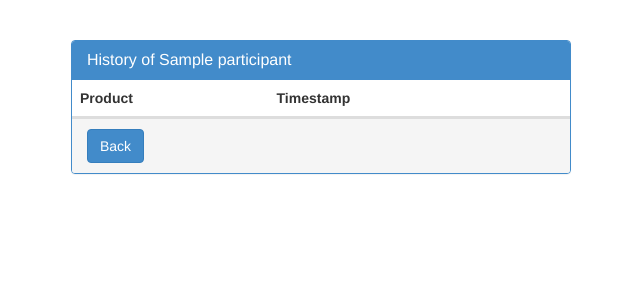
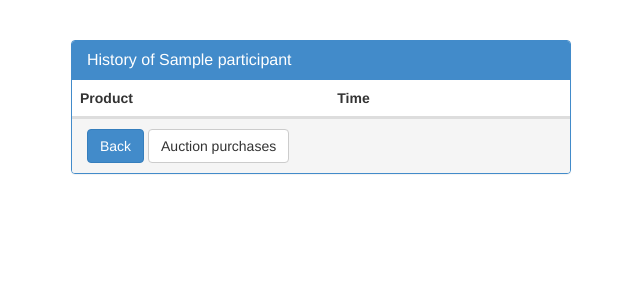
Before and after one commit to martijnluinstra/streep, a Flask app: page /participants/1/history in a window 1280 px wide. Shown: the part 64-364 px from the top of the page, without its empty margins (319-959 px from the left). Run offline with Flask 2, Linux system fonts and the light colour scheme; a user stored in the database is signed in; tables that the repository leaves empty hold one stand-in row (values such as "Sample post"); lists and menus that the app fills with data are empty; parts of the project's set-up code (start-up, migrations or seed data) failed here and were passed over; some libraries are stand-ins or nearby versions.

Commit message:
View a participant's auction history

```diff
--- a/bar/models.py
+++ b/bar/models.py
@@ -58,10 +58,10 @@ class Participant(db.Model):
 
 class Purchase(db.Model):
     CATEGORY_AUCTION = u'auction'
-    CATEGORY_BAR = u'bar'
+    CATEGORY_POS = u'pos'
     CATEGORY_OPTIONS  = [
         (CATEGORY_AUCTION, u'Auction'),
-        (CATEGORY_BAR, u'Bar')
+        (CATEGORY_POS, u'Point of Sale')
     ]
 
     id = db.Column(db.Integer, primary_key=True)
--- a/bar/static/js/bar.js
+++ b/bar/static/js/bar.js
@@ -92,7 +92,7 @@ function create_sync_task(url, item) {
 $("#view-users  .table-bar button[data-type^='history']").click(function(evt){
     evt.preventDefault();
     var participant_id = $(this).data('participant-id');
-    url='/participants/' + participant_id + '/history?show='+config['history_size'];
+    url='/participants/' + participant_id + '/history?limit='+config['history_size'];
 
     $.get(url, {timeout: 3000}, function( data ) {
             show_history_modal($(data).find('.bar-panel'), participant_id);
--- a/bar/templates/participant_history.html
+++ b/bar/templates/participant_history.html
@@ -8,11 +8,15 @@
         <thead>
             <tr>
                 <th>Product</th>
-                <th>Timestamp</th>
+            {% if view == 'auction' %}
+                <th>Price</th>
+            {% endif %}
+                <th>Time</th>
                 <th></th>
             </tr>
         </thead>
         <tbody>
+        {% if view == 'pos' %}
             {% for (purchase, product, price) in purchases %}
             <tr id="{{ purchase.id }}">
                 <td>{{product}}</td>
@@ -22,10 +26,27 @@
                 </td>
             </tr>
             {% endfor %}
+        {% else %}
+            {% for purchase in purchases %}
+            <tr id="{{ purchase.id }}">
+                <td>{{purchase.description}}</td>
+                <td>{{format_price(purchase.price/100)}}</td>
+                <td>{{purchase.timestamp.strftime('%Y-%m-%d %H:%M:%S')}}</td>
+                <td>
+                    <a href="{{url_for('undo', purchase_id=purchase.id)}}" data-participant-id="{{participant.id}}" data-purchase-id="{{purchase.id}}" data-price="{{purchase.price}}" class="btn btn-default btn-sm {{ 'disabled' if purchase.undone }}" data-type="undo">Undo</a>
+                </td>
+            </tr>
+            {% endfor %}
+        {% endif %}
         </tbody>
     </table>
 {% endblock %}
 
 {% block panel_footer %}
     <a href="{{url_for('view_home')}}" class="btn btn-primary">Back</a>
+    {% if view == 'pos' %}
+        <a href="{{url_for('participant_history', participant_id=participant.id, view='auction')}}" class="btn btn-default">Auction purchases</a>
+    {% else %}
+        <a href="{{url_for('participant_history', participant_id=participant.id, view='pos')}}" class="btn btn-default">Bar purchases</a>
+    {% endif %}
 {% endblock %}
--- a/bar/views.py
+++ b/bar/views.py
@@ -86,7 +86,7 @@ def logout():
 @login_required
 def view_home():
     """ View all participants attending the activity, ordered by name """
-    spend_subq = db.session.query(Purchase.participant_id.label("participant_id"), db.func.sum(Product.price).label("spend")).join(Product, Purchase.product_id==Product.id).filter(Purchase.undone == False).filter(Purchase.activity_id==current_user.id).filter(Purchase.category==Purchase.CATEGORY_BAR).group_by(Purchase.participant_id).subquery()
+    spend_subq = db.session.query(Purchase.participant_id.label("participant_id"), db.func.sum(Product.price).label("spend")).join(Product, Purchase.product_id==Product.id).filter(Purchase.undone == False).filter(Purchase.activity_id==current_user.id).filter(Purchase.category==Purchase.CATEGORY_POS).group_by(Purchase.participant_id).subquery()
     parti_subq = current_user.participants.subquery()
     participants = db.session.query(parti_subq, spend_subq.c.spend).outerjoin(spend_subq, spend_subq.c.participant_id==parti_subq.c.id).order_by(parti_subq.c.name).all()
     products = Product.query.filter_by(activity_id=current_user.id).order_by(Product.priority.desc()).all()
@@ -245,15 +245,32 @@ def deregister_participant(participant_id):
 @app.route('/participants/<int:participant_id>/history', methods=['GET'])
 @login_required
 def participant_history(participant_id):
-    purchase_query = db.session.query(Purchase, Product.name, Product.price).join(Product, Purchase.product_id==Product.id).filter(Purchase.participant_id == participant_id).filter(Purchase.activity_id==current_user.id).filter(Purchase.category==Purchase.CATEGORY_BAR).order_by(Purchase.id.desc())
+    view = request.args.get('view', 'pos')
+
+    if view == 'auction':
+        purchase_query = Purchase.query.filter(Purchase.participant_id == participant_id)\
+                .filter(Purchase.activity_id == current_user.id)\
+                .filter(Purchase.category == Purchase.CATEGORY_AUCTION)\
+                .order_by(Purchase.timestamp.desc())
+    elif view == 'pos':
+        purchase_query = db.session.query(Purchase, Product.name, Product.price)\
+                .join(Product, Purchase.product_id == Product.id)\
+                .filter(Purchase.participant_id == participant_id)\
+                .filter(Purchase.activity_id == current_user.id)\
+                .filter(Purchase.category == Purchase.CATEGORY_POS)\
+                .order_by(Purchase.timestamp.desc())
+    else:
+        return 'Invalid view', 400
+
     try:
-        show = request.args.get('show', type=int)
+        limit = request.args.get('limit', type=int)
     except KeyError:
         purchases = purchase_query.all();
     else:
-        purchases = purchase_query.limit(show).all();
+        purchases = purchase_query.limit(limit).all();
+
     participant = Participant.query.get_or_404(participant_id)
-    return render_template('participant_history.html', purchases=purchases, participant=participant)
+    return render_template('participant_history.html', purchases=purchases, participant=participant, view=view)
 
 
 @app.route('/participants/birthday', methods=['GET', 'POST'])
@@ -288,7 +305,7 @@ def list_participant_names():
 def batch_consume():
     data = request.get_json()
     for row in data:
-        purchase = Purchase(category=Purchase.CATEGORY_BAR, participant_id=row['participant_id'], activity_id=current_user.id, product_id=row['product_id'])
+        purchase = Purchase(category=Purchase.CATEGORY_POS, participant_id=row['participant_id'], activity_id=current_user.id, product_id=row['product_id'])
         db.session.add(purchase)
     db.session.commit()
     return 'Purchases created', 201
```
